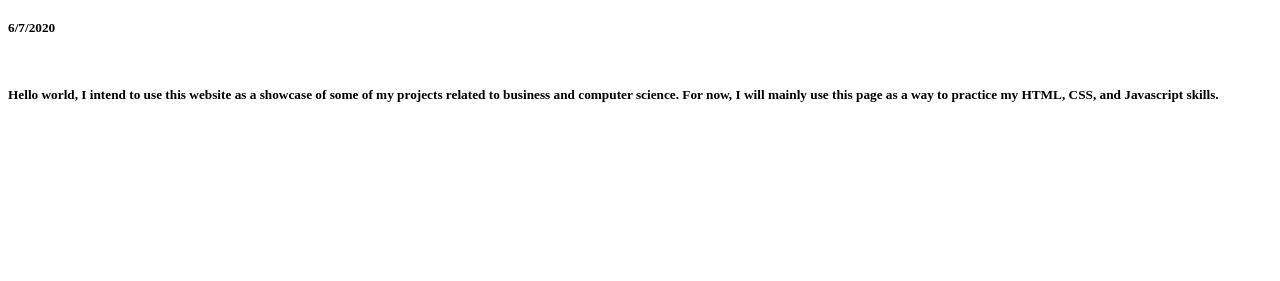
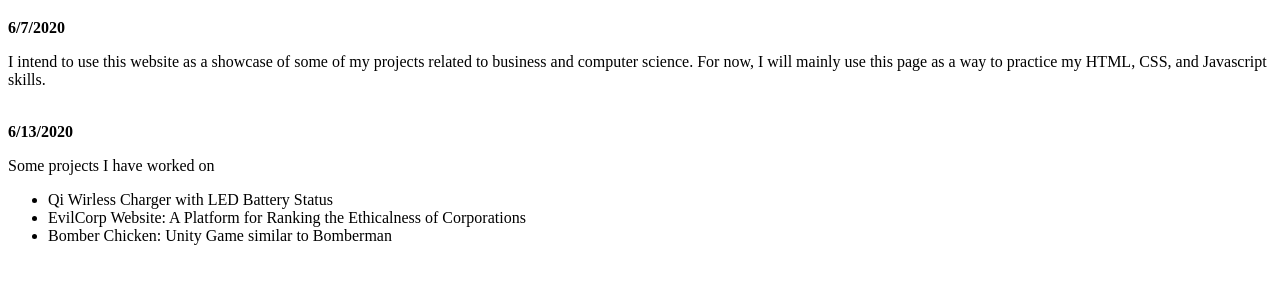
Before and after one commit to austinmp/austinp1.github.io, a plain HTML site: page index.html in a window 1280 px wide. Shown: the part 61-342 px from the top of the page. Drawn offline with Linux system fonts and the light colour scheme.

Commit message:
6/13/2020

```diff
--- a/index.html
+++ b/index.html
@@ -4,10 +4,18 @@
   <title>Austin Pinto</title>
 <body>
     <h1>Austin Pinto</h1>
-    <h5>6/7/2020<h5>
-    <br>
-    <p>Hello world, I intend to use this website as a showcase of some of my projects related to business and computer science.
+    <b>6/7/2020</b>
+    <p>I intend to use this website as a showcase of some of my projects related to business and computer science.
       For now, I will mainly use this page as a way to practice my HTML, CSS, and Javascript skills.
     </p>
+    <br>
+    <b>6/13/2020</b>
+    <p>Some projects I have worked on</p>
+    <ul>
+      <li>Qi Wirless Charger with LED Battery Status </li>
+      <li>EvilCorp Website: A Platform for Ranking the Ethicalness of Corporations</li>
+      <li>Bomber Chicken: Unity Game similar to Bomberman </li>
+    </ul>
+
 </body>
 </html>
```
